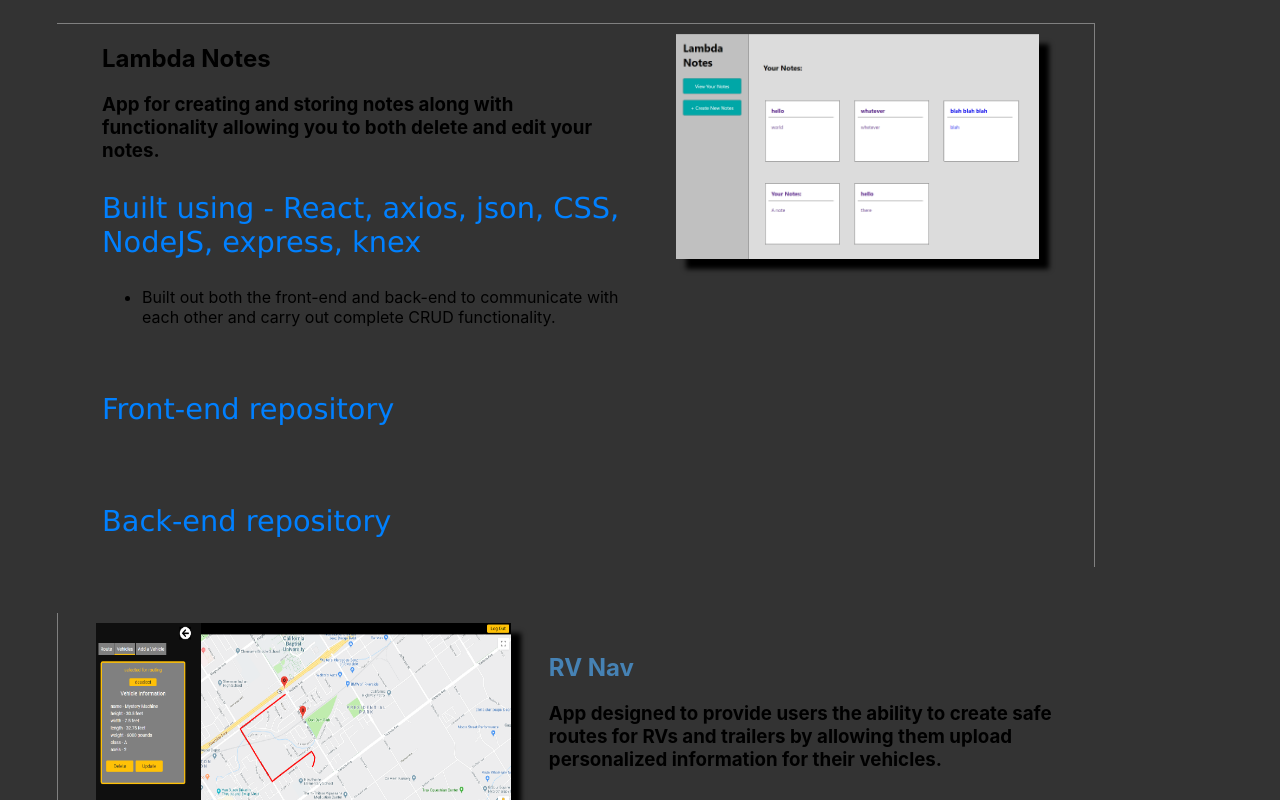
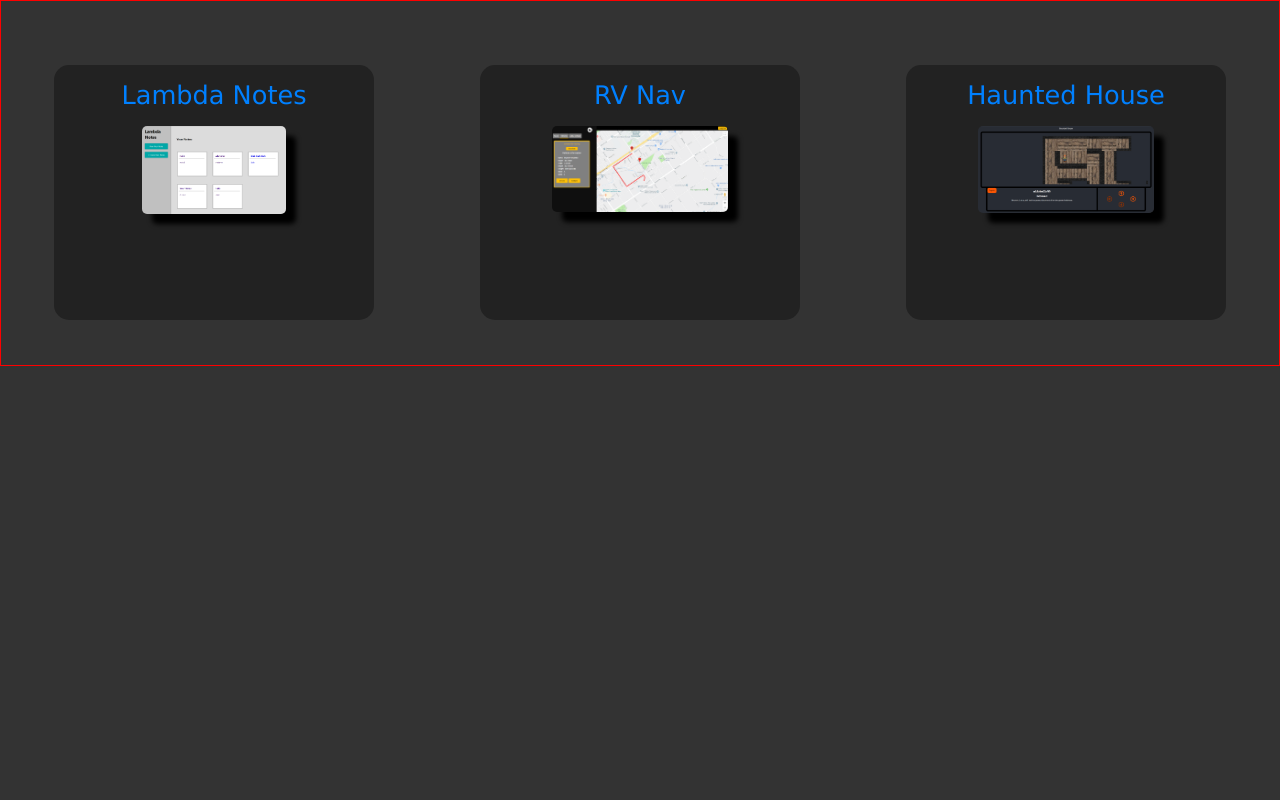
Before and after one commit to mitchellr92/portfolio, a React (Create React App) app: page /portfolio in a window 1280 px wide. Shown: the top 800 px of the page. Built offline with nearby package versions, Linux system fonts and the light colour scheme.

Commit message:
More styling and working on projects page

```diff
--- a/src/App.js
+++ b/src/App.js
@@ -39,7 +39,7 @@ class App extends Component {
           render={props => <Profile contactMe={this.contactMe} />}
         />
 
-        <Route path="/portfolio" component={Portfolio} />
+        <Route exact path="/portfolio" component={Portfolio} />
       </div>
     );
   }
--- a/src/Components/Modal/modal.css
+++ b/src/Components/Modal/modal.css
@@ -4,7 +4,7 @@
   margin-left: 7%;
   margin-top: 8%;
   padding: 1%;
-  width: 620px;
+  width: 650px;
   height: 520px;
   z-index: 2;
   position: absolute;
@@ -19,7 +19,7 @@
   justify-content: space-between;
   align-items: center;
   margin: 0 25px 0 25px;
-  color: steelblue;
+  color: #0080ff;
   font-size: 2.1rem;
 }
 
@@ -30,7 +30,7 @@
 
 .close-button:hover {
   cursor: pointer;
-  color: steelblue;
+  color: #0080ff;
 }
 
 .send-message {
@@ -75,8 +75,8 @@ textarea {
 
 .send-button:hover {
   cursor: pointer;
-  color: steelblue;
-  border-color: steelblue;
+  color: #0080ff;
+  border-color: #0080ff;
 }
 
 .contact {
@@ -86,7 +86,7 @@ textarea {
 .contact,
 .email,
 .phone {
-  color: steelblue;
+  color: #0080ff;
   display: flex;
   align-items: baseline;
   font-size: 1.6rem;
@@ -94,8 +94,13 @@ textarea {
 }
 
 a {
-  color: steelblue;
+  color: #0080ff;
   margin-left: 5px;
+  text-decoration: none;
+}
+
+a:hover {
+  text-decoration: underline;
 }
 
 @media (max-width: 500px) {
@@ -113,7 +118,7 @@ a {
     display: flex;
     justify-content: space-between;
     align-items: center;
-    color: steelblue;
+    color: #0080ff;
     font-size: 2.1rem;
   }
 
@@ -147,7 +152,7 @@ a {
   .contact,
   .email,
   .phone {
-    color: steelblue;
+    color: #0080ff;
     display: flex;
     align-items: baseline;
     font-size: 1.6rem;
--- a/src/Components/Portfolio/Portfolio.css
+++ b/src/Components/Portfolio/Portfolio.css
@@ -1,68 +1,47 @@
 .portfolio-container {
-  width: 90%;
-  /* padding-top: 5%; */
-  margin-bottom: 5%;
-  /* display: none; */
-}
-
-.portfolio {
+  border: 1px solid red;
   display: flex;
-  flex-direction: column;
-  justify-content: space-around;
-  width: 100%;
+  align-items: flex-start;
+  flex-wrap: wrap;
+  padding-top: 5%;
 }
 
 .project {
-  border-bottom: 1px solid grey;
-  border-left: 1px solid grey;
+  background-color: #222222;
+  border-radius: 15px;
   display: flex;
-  justify-content: space-evenly;
-  width: 90%;
-  margin: 2% auto;
+  flex-direction: column;
+  align-items: center;
+  width: 25%;
+  margin: auto;
+  margin-bottom: 45px;
+  padding-top: 15px;
+  color: #0080ff;
+  font-size: 1.6rem;
+  font-family: "Lucida Sans", "Lucida Sans Regular", "Lucida Grande",
+    "Lucida Sans Unicode", Geneva, Verdana, sans-serif;
 }
 
-.project2 {
-  border-top: 1px solid grey;
-  border-right: 1px solid grey;
-  display: flex;
-  justify-content: space-evenly;
-  width: 90%;
-  margin: 2% auto;
-  flex-direction: row-reverse;
-}
-
-.project-info {
-  width: 50%;
-}
-
-.project-info h2 {
-  text-decoration: none;
+.project:hover {
+  cursor: pointer;
 }
 
 .project-image {
-  max-width: 35%;
+  border-radius: 5px;
+  max-width: 45%;
   max-height: 225px;
-  margin: 1%;
+  margin-top: 5%;
   box-shadow: 10px 10px 5px black;
   width: auto;
   height: auto;
 }
 
 .project-image2 {
-  max-width: 40%;
+  border-radius: 5px;
+  max-width: 55%;
   max-height: 225px;
-  margin: 1%;
+  margin-top: 5%;
   box-shadow: 10px 10px 5px black;
   width: auto;
   height: auto;
 }
-
-a:link {
-  color: steelblue;
-  text-decoration: none;
-}
-
-
-.repo-link:hover {
-  text-decoration: underline;
-}
--- a/src/Components/Portfolio/Portfolio.js
+++ b/src/Components/Portfolio/Portfolio.js
@@ -1,26 +1,46 @@
 import React, { Component } from "react";
 import screenshot2 from "./screenshot2.png";
 import screenshot3 from "./screenshot3.png";
-import screenshot from "./hauntedhouse.png"
+import screenshot from "./hauntedhouse.png";
 import "./Portfolio.css";
 
 class Portfolio extends Component {
+  state = {
+    height: "30vh"
+  };
+
+  dropDown = () => {
+    if (this.state.height === "30vh") {
+      this.setState({
+        height: "75vh"
+      });
+    } else if (this.state.height === "75vh") {
+      this.setState({
+        height: "30vh"
+      });
+    }
+  };
+
   render() {
     return (
       <div className="portfolio-container">
-        <div className="portfolio">
-          <div className="project2">
+        <div
+          className="project"
+          style={{ height: this.state.height }}
+          onClick={this.dropDown}
+        >
+          Lambda Notes
           <img
             src={screenshot2}
             alt="Project screenshot"
             className="project-image"
           />
-            <div className="project-info">
+          {/* <div className="project-info">
               <h2>Lambda Notes</h2>
-              <h3>
+              <p>
                 App for creating and storing notes along with functionality
                 allowing you to both delete and edit your notes.
-              </h3>
+              </p>
               <p>
                 Built using - React, axios, json, CSS, NodeJS, express, knex
               </p>
@@ -42,24 +62,29 @@ class Portfolio extends Component {
               >
                 <p>Back-end repository</p>
               </a>
-            </div>
+            </div> */}
         </div>
 
-          <div className="project">
+        <div
+          className="project"
+          style={{ height: this.state.height }}
+          onClick={this.dropDown}
+        >
+          RV Nav
           <img
             src={screenshot3}
             alt="Project screenshot"
             className="project-image2"
           />
-            <div className="project-info">
+          {/* <div className="project-info">
               <a className="rvnav" href="https://www.rvnav.com/">
                 <h2>RV Nav</h2>
               </a>
-              <h3>
+              <p>
                 App designed to provide users the ability to create safe routes
                 for RVs and trailers by allowing them upload personalized
                 information for their vehicles.
-              </h3>
+              </p>
               <p>
                 Built using - React, Redux, axios, json, CSS, NodeJS, express,
                 knex
@@ -89,22 +114,27 @@ class Portfolio extends Component {
               >
                 <p>Back-end repository</p>
               </a>
-            </div>
+            </div> */}
         </div>
 
-          <div className="project2">
+        <div
+          className="project"
+          style={{ height: this.state.height }}
+          onClick={this.dropDown}
+        >
+          Haunted House
           <img
             src={screenshot}
             alt="Project screenshot"
-              className="project-image"
+            className="project-image2"
           />
-            <div className="project-info">
+          {/* <div className="project-info">
               <a className="hauntedhouse" href="https://spooky-mud.netlify.com/">
                 <h2>Haunted House</h2>
               </a>
-              <h3>
+              <p>
                 Interactive game that allows you to move a sprite throughout a maze.
-              </h3>
+              </p>
               <p>
                 Built using - React, axios, json, CSS, Django
               </p>
@@ -125,8 +155,7 @@ class Portfolio extends Component {
               >
                 <p>Back-end repository</p>
               </a>
-            </div>
-          </div>
+            </div> */}
         </div>
       </div>
     );
--- a/src/Components/Profile/Profile.css
+++ b/src/Components/Profile/Profile.css
@@ -1,7 +1,7 @@
 .profile-container {
   margin-left: 7%;
   margin-top: 15%;
-  width: 620px;
+  width: 650px;
   position: absolute;
   z-index: 1;
 }
@@ -9,7 +9,12 @@
 .profile {
   display: flex;
   justify-content: space-between;
+  align-items: baseline;
   width: 75%;
+}
+
+.name {
+  font-size: 2.1rem;
 }
 
 p {
@@ -49,12 +54,15 @@ p {
     "Lucida Sans Unicode", Geneva, Verdana, sans-serif;
   font-size: 1.6rem;
   text-align: end;
-  width: 25%;
+  width: 15%;
+  margin-left: 10%;
+  text-decoration: none;
 }
 
 .projects:hover {
   cursor: pointer;
   color: slategray;
+  text-decoration: none;
 }
 
 @media (max-width: 500px) {
@@ -68,6 +76,10 @@ p {
     flex-direction: column;
     align-items: center;
     margin-bottom: 25px
+  }
+
+  .divider {
+    display: none;
   }
 
   p {
--- a/src/Components/Profile/Profile.js
+++ b/src/Components/Profile/Profile.js
@@ -9,6 +9,7 @@ class Profile extends Component {
       <div className="profile-container">
         <div className="profile">
           <p className="name">Mitchell Robles</p>
+          <p className="divider">|</p>
           <p className="title">Web Developer</p>
         </div>
         <div className="links">
```
Lines whose indentation alone changed are shown as unchanged.
